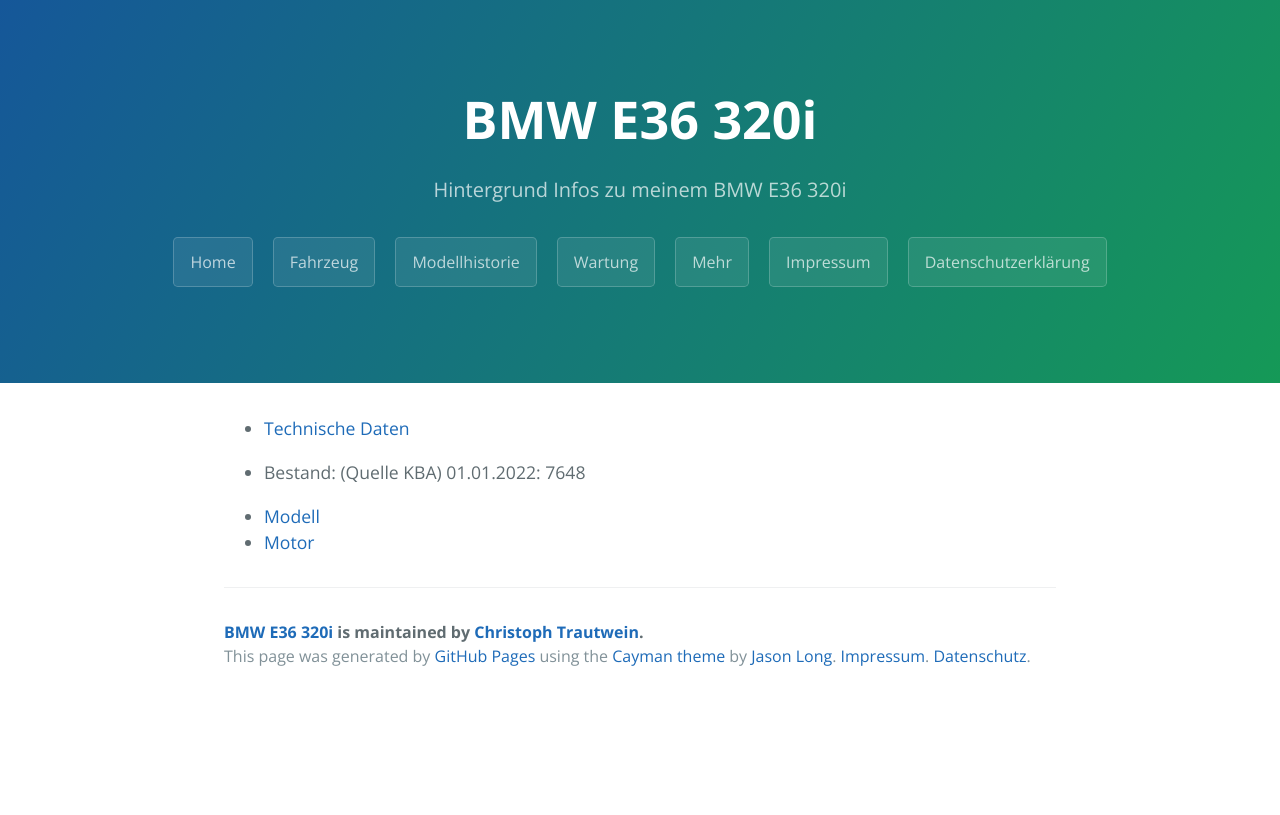
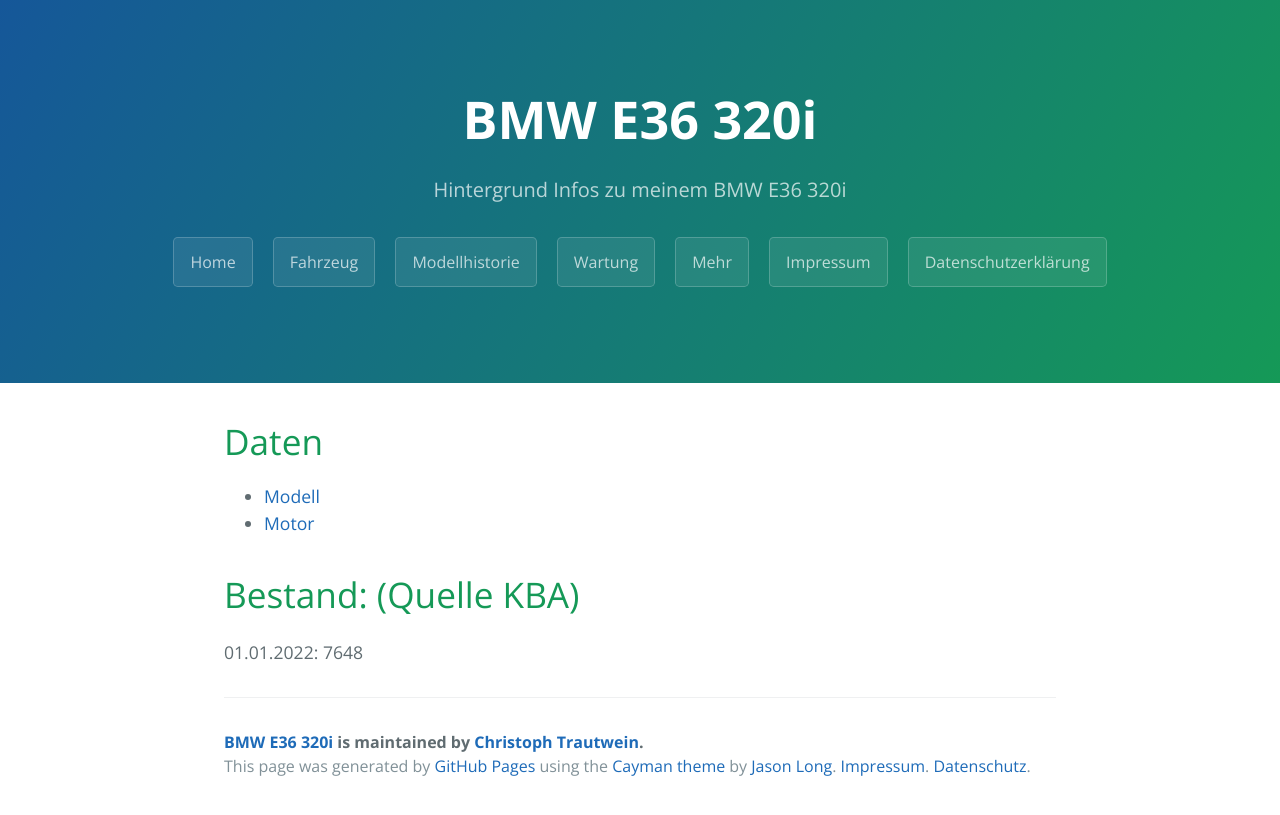
Before and after one commit to trautw/SCD-Quickstart, a Jekyll site: the page built from docs/_pages/02_class.md, in a window 1280 px wide. Shown: the top 815 px of the page. Built offline with Jekyll 4.4.1, drawn with Linux system fonts in a browser that asks for light colours.

Commit message:
Update 02_class.md

```diff
--- a/docs/_pages/02_class.md
+++ b/docs/_pages/02_class.md
@@ -4,10 +4,9 @@ title: Modellhistorie
 permalink: /class/
 ---
 
-* [Technische Daten](https://de.wikipedia.org/wiki/BMW_E36#Ottomotoren)
-
-* Bestand: (Quelle KBA)
-01.01.2022: 7648
-
+# Daten
 * [Modell](https://de.wikipedia.org/wiki/BMW_E36)
 * [Motor](https://de.wikipedia.org/wiki/BMW_M52)
+
+# Bestand: (Quelle KBA)
+01.01.2022: 7648
```
